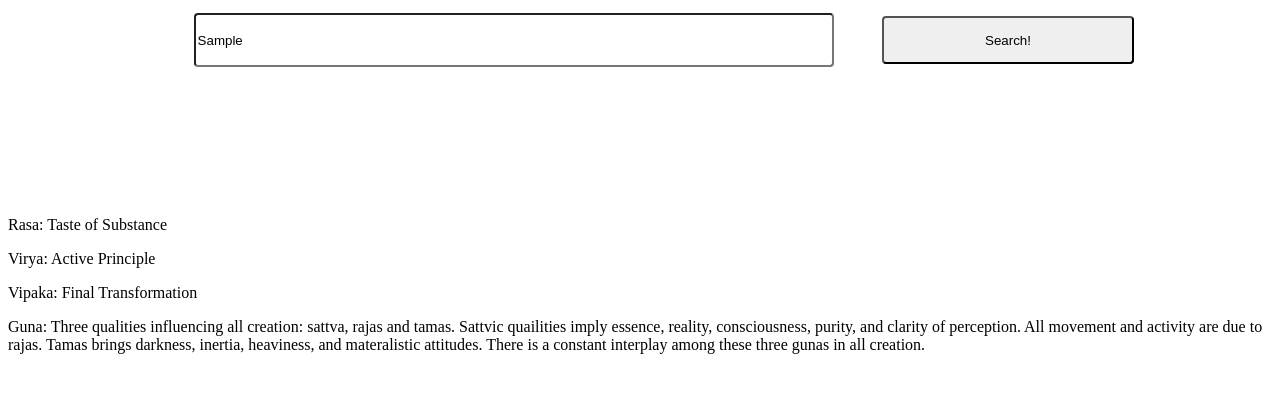
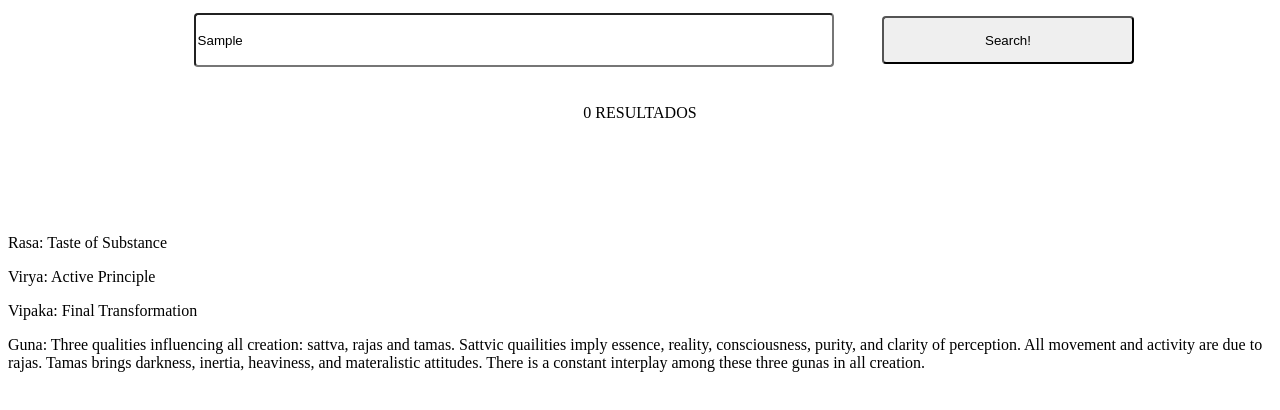
Before and after one commit to glennneiger/searching, a plain HTML site: page index.html in a window 1280 px wide. Both pictures are taken after typing "Sample" into the empty fields and a click on the button "Search!". Drawn offline with Linux system fonts and the light colour scheme.

Commit message:
Now displaying total of results found

```diff
--- a/index.css
+++ b/index.css
@@ -1,8 +1,11 @@
 main {
 	display: grid;
 	grid-template-columns: 1fr;
-	grid-template-rows: 4rem auto;
-	grid-template-areas: "search-container" "display-container";
+	grid-template-rows: 4rem auto auto;
+	grid-template-areas:
+		"search-container"
+		"total-results-container"
+		"display-container";
 }
 
 .search-container {
@@ -10,13 +13,20 @@ main {
 	display: flex;
 	align-items: center;
 	justify-content: center;
+}
 
+.total-results {
+	grid-area: total-results-container;
+	display: flex;
+	align-items: center;
+	justify-content: center;
+	padding: 2rem;
 }
 
 .display-container {
 	grid-area: display-container;
 	display: block;
-	padding: 4rem;
+	padding: 2rem;
 }
 
 .search-bar {
@@ -53,6 +63,7 @@ main {
 
 	;
 	border: solid 1px;
+	border-radius: 0.25rem;
 	padding: 1rem;
 	margin: 2rem;
 }
--- a/index.html
+++ b/index.html
@@ -13,6 +13,7 @@
 			<input class="search-bar" type="text" placeholder="Search for an ingredient to obtain ayurvedic characteristics">
 			<button class="search-button">Search!</button>
 		</section>
+		<div class="total-results"></div>
 		<section class="display-container"></section>
 		<section class="display-glossary">
 			<p>Rasa: Taste of Substance </p>
--- a/index.js
+++ b/index.js
@@ -5,8 +5,20 @@ import {ingredients as ingredients} from './data.js';
 const searchInput =  document.querySelector(".search-bar");
 const searchButton =  document.querySelector(".search-button");
 const displayContainer =  document.querySelector(".display-container");
+const displayTotalResults = document.querySelector(".total-results");
 
 let itemsList = [];
+
+const showTotal = list => {
+	console.log(list.length);
+	if (list.length === 0 ) {
+        displayTotalResults.innerHTML = ` 0 RESULTADOS `;
+    } else if (list.length === 1 ) {
+        displayTotalResults.innerHTML = `${list.length} RESULTADO`;
+    } else {
+        displayTotalResults.innerHTML = `${list.length} RESULTADOS`;
+    }
+}
 
 const printItems = list => {
 
@@ -124,6 +136,7 @@ const search = () => {
 		}
 	})
 
+	showTotal(itemsList);
 	printItems(itemsList);
 
 	return itemsList;
```
